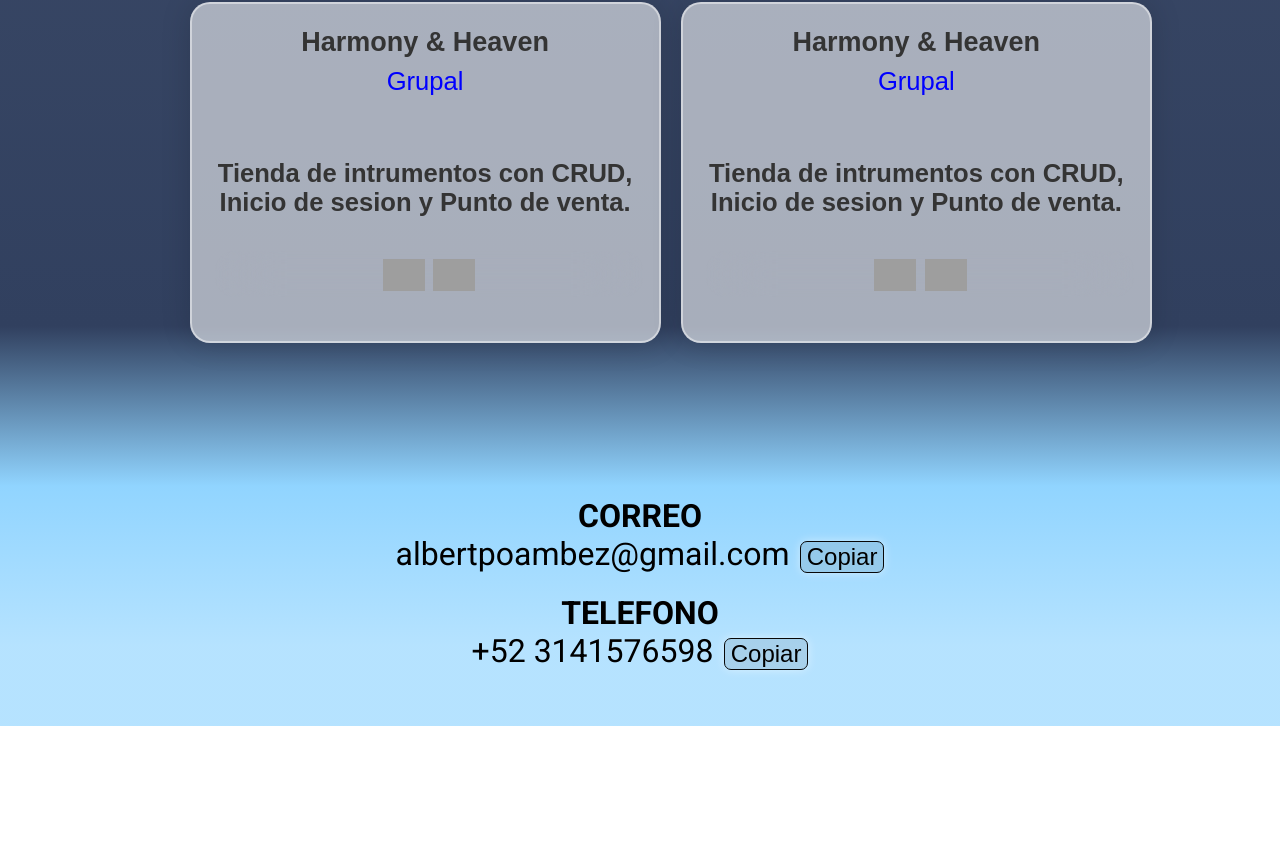
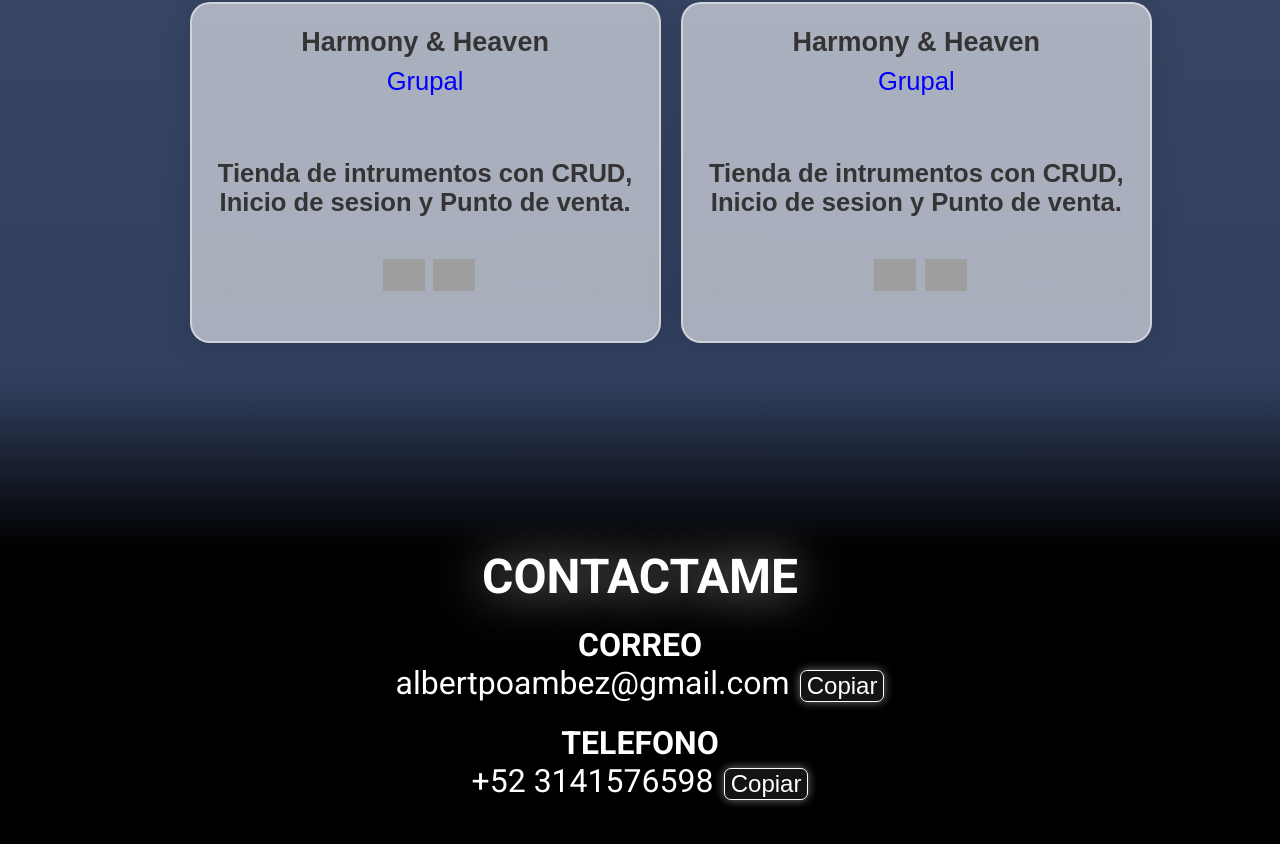
Before and after one commit to AmbrizAlberto/Portfolio, a Next.js app: page / in a window 1280 px wide. Shown: the part 1940-2784 px from the top of the page. Before the commit the page ends 2666 px from the top, so only its background shows below. Built offline with nearby package versions, Linux system fonts and the light colour scheme; grey boxes are pictures that could not be loaded.

Commit message:
Contactos added v1

```diff
--- a/app/css/main.css
+++ b/app/css/main.css
@@ -1,7 +1,7 @@
 @import url('https://fonts.googleapis.com/css2?family=Roboto:wght@400;700&display=swap');
 
 html{
-    background-image: linear-gradient(to bottom, #ff7e5f 20%, #ff7f5f 20%, #31405fe7 40%, #31405f 85%, #7bccffd5 91%,  #7bccff8e 97%);
+    background-image: linear-gradient(to bottom, #ff7e5f 20%, #ff7f5f 20%, #31405fe7 40%, #31405f 83%, #000000 89%,  #000000 97%);
     font-family: 'Roboto', sans-serif;
     height: auto;
 }
@@ -163,18 +163,20 @@
     transition: 1000ms;
     color: rgb(52, 52, 52);
     font-size: 160%;
+    transition: 500ms;
 }
 .container-project:hover{
     background-color: rgba(65, 65, 65, 0.622);
     color: white;
     box-shadow: 0 0 10px rgb(0, 0, 0);
     cursor: pointer;
-    transition: 1000ms;
+    transition: 500ms;
 }
 
 .container-project .nameprj{
     font-size: 27px;
     font-weight: bold;
+    transition: 300ms;
 }
 
 .container-project .categorie{
@@ -211,12 +213,12 @@
     display: none;
     position: relative;
     color:transparent;
-    transition: 1000ms;
+    transition: 500ms;
 }
 
 .container-project .github i{
     margin-right: 2%;
-    transition: 1000ms;
+    transition: 500ms;
 }
 
 .container-project:hover .categorie{
@@ -225,36 +227,44 @@
 }
 
 .container-project:hover .github{
+    transition-delay: 500ms;
     width: 100%;
     display:inline;
     color: white;
-    transition: 1000ms;
+    transition: 500ms;
 }
 
 .contactme{
     margin: auto;
-    margin-top: 15%;
-    color: #000000;
+    margin-top: 20%;
+    color: #ffffff;
 }
 .contactme h1{
+    color: rgb(255, 255, 255);
     margin-bottom: 0%;
+}
+.contactme .contactmett{
+    font-size: 300%;
+    color: rgb(255, 255, 255);
+    text-shadow: 0 0 50px rgba(255, 255, 255, 0.702);
 }
 .contactme .correotxt{
     font-size: 200%;
+    color: rgb(255, 255, 255);
 }
 
 .contactme .correobtn{
     cursor: pointer;
-    color: rgb(0, 0, 0);
+    color: rgb(255, 255, 255);
     box-shadow: 0 0 10px rgba(255, 255, 255, 0.467);
     border-radius: 7px;
     margin-left: 1%;
     font-size: 150%;
-    border: 1px solid rgb(8, 8, 8);
-    background-color: #00000014;
+    border: 1px solid rgb(255, 255, 255);
+    background-color: #ffffff14;
     transition: 500ms;
 }
 .contactme .correobtn:hover{
-    box-shadow: 0 0 30px rgba(0, 0, 0, 0.467);
+    box-shadow: 0 0 30px rgb(55, 182, 255);
     transition: 500ms;
 }
--- a/app/page.jsx
+++ b/app/page.jsx
@@ -12,7 +12,8 @@
 
 export default function Portafolio() {
 
-  const [copiado, setCopiado] = useState(false);
+  const [copiadoCorreo, setCopiadoCorreo] = useState(false);
+  const [copiadoTelefono, setCopiadoTelefono] = useState(false);
 
   function copiarAlPortapapeles(id_elemento) {
     const aux = document.createElement('input');
@@ -23,7 +24,19 @@
     document.body.removeChild(aux);
 
     // Cambiar el estado para mostrar "Copiado"
-    setCopiado(true);
+    setCopiadoCorreo(true);
+  }
+
+  function copiarTelefono(id_elemento) {
+    const aux = document.createElement('input');
+    aux.setAttribute('value', document.getElementById(id_elemento).innerHTML);
+    document.body.appendChild(aux);
+    aux.select();
+    document.execCommand('copy');
+    document.body.removeChild(aux);
+
+    // Cambiar el estado para mostrar "Copiado"
+    setCopiadoTelefono(true);
   }
 
   return (
@@ -182,18 +195,21 @@
 
       <div className="contactme">
 
+      <h1 className="contactmett">CONTACTAME</h1>
+
       <h1>CORREO</h1>
-        <div className="correo"></div>
+      <div className="correo">
         <span id="url" className='correotxt'>albertpoambez@gmail.com</span>
         <button className='correobtn' onClick={() => copiarAlPortapapeles('url')}>
-            {copiado ? 'Copiado' : 'Copiar'}
+          {copiadoCorreo ? 'Copiado' : 'Copiar'}
         </button>
+      </div>
 
       <h1>TELEFONO</h1>
       <div className="telefono">
-          <span id="url" className='correotxt'>+52 3141576598</span>
-          <button className='correobtn' onClick={() => copiarAlPortapapeles('url')}>
-            {copiado ? 'Copiado' : 'Copiar'}
+        <span id="tel" className='correotxt'>+52 3141576598</span>
+        <button className='correobtn' onClick={() => copiarTelefono('tel')}>
+          {copiadoTelefono ? 'Copiado' : 'Copiar'}
         </button>
       </div>
 
```
Lines whose indentation alone changed are shown as unchanged.
